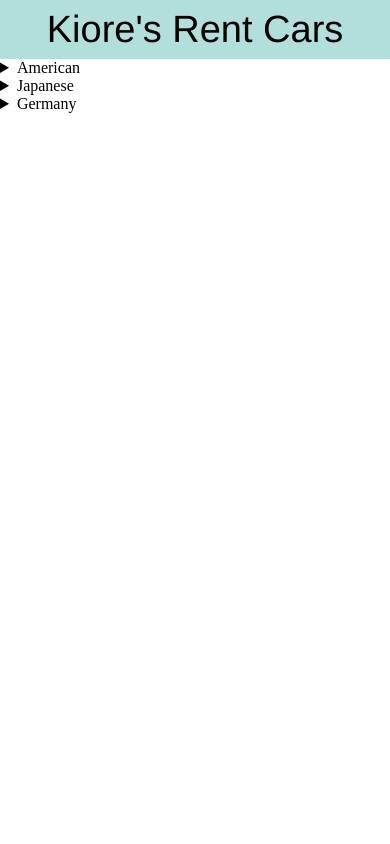
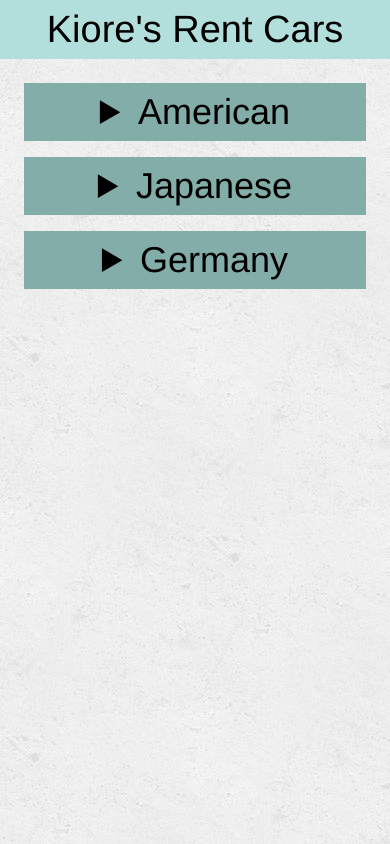
Before and after one commit to Kiore0613/week6, an Angular app in the folder homework1/: page / in a window 390 px wide. Built offline with nearby package versions, Linux system fonts and the light colour scheme.

Commit message:
add styles and make responsive

```diff
--- a/homework1/src/app/modules/layout/accordion/accordion.component.html
+++ b/homework1/src/app/modules/layout/accordion/accordion.component.html
@@ -2,15 +2,33 @@
 <details [open]="isOpen">
   <summary>{{vehicles.categoryName}}</summary>
   <div class="body" *ngFor="let item of vehicles.vehicleCollection">
-    <span>{{item.brand}}</span>
-    <span>{{item.model}}</span>
-    <span>{{item.price}}</span>
-    <span>{{item.releaseYear}}</span>
-    <span>{{item.weight}}</span>
-    <span>{{item.engineDescription}}</span>
-    <img [src]="item.logo">
-    <img [src]="item.image">
+    <img [src]="item.logo" class="img-logo">
+    <div class="item-container">
+      <h2>Brand:</h2>
+      <span>{{item.brand}}</span>
+    </div>
+    <div class="item-container">
+      <h2>Model:</h2>
+      <span>{{item.model}}</span>
+    </div>
+    <div class="item-container">
+      <h2>Price:</h2>
+      <span>{{item.price | currency: 'USD': true: "2.0-0"}} </span>
+    </div>
+    <div class="item-container">
+      <h2>Release Year:</h2>
+      <span>{{item.releaseYear}}</span>
+    </div>
+    <div class="item-container">
+      <h2>weight:</h2>
+      <span>{{item.weight | number:"1.0"}} Kg</span>
+    </div>
+    <h2 class="engine-description">Engine Description</h2>
+    <div *ngFor="let description of item.engineDescription">
+      <li>{{description}}</li>
+    </div>
+    <img [src]="item.image" class="img-car">
+    <hr>
   </div>
-  <p></p>
 </details>
 <!--</div>-->
--- a/homework1/src/app/modules/layout/accordion/accordion.component.scss
+++ b/homework1/src/app/modules/layout/accordion/accordion.component.scss
@@ -0,0 +1,81 @@
+@import '../../../../assets/styles/variables';
+@import '../../../../assets/styles/mixins';
+
+details {
+  display: flex;
+  justify-content: center;
+  padding: 8px;
+  background: $primary-dark;
+  font-family: $font-family;
+  font-size: $title-size;
+  cursor: pointer;
+}
+@keyframes open {
+  0% {opacity: 0; margin-left: -20px}
+  100% {opacity: 1; margin-left: 0px}
+}
+
+details[open] summary ~ * {
+  animation: open .5s ease-in-out;
+  background: $primary-light;
+}
+
+.img-logo {
+  display: flex;
+  justify-content: center;
+  height: 120px;
+  width: 120px;
+  margin: 0 auto;
+  padding: 16px;
+  border-radius: 40%;
+}
+
+.item-container {
+  display: flex;
+  justify-content: space-between;
+}
+
+h2 {
+  margin: 4px;
+  padding: 8px;
+  font-size: $subtitle-size;
+}
+span, li {
+  margin: 4px;
+  padding: 8px;
+  border: 2px dashed $secondary-dark;
+  font-size: $text-size;
+}
+
+.engine-description {
+  margin-top: 16px;
+  display: flex;
+  justify-content: center;
+}
+
+.img-car {
+  display: flex;
+  justify-content: center;
+  height: 80%;
+  width: 80%;
+  margin: 16px auto;
+  border: 2px dashed $secondary-dark;
+  border-radius: 20%;
+
+}
+
+hr {
+  border: 4px dotted $secondary-dark;
+}
+
+@include screen-laptop {
+  .img-car{
+    height: 40%;
+    width: 60%;
+  }
+
+  .img-logo {
+    height: 160px;
+    width: 160px;
+  }
+}
--- a/homework1/src/app/modules/layout/layout/layout.component.html
+++ b/homework1/src/app/modules/layout/layout/layout.component.html
@@ -1,4 +1,6 @@
 <header>Kiore's Rent Cars</header>
-<div class="accordion" *ngFor="let item of arrVehicleCollection">
-  <app-accordion [vehicles]="item"></app-accordion>
+<div class="container">
+  <div *ngFor="let item of arrVehicleCollection" class="accordion">
+    <app-accordion [vehicles]="item"></app-accordion>
+  </div>
 </div>
--- a/homework1/src/app/modules/layout/layout/layout.component.scss
+++ b/homework1/src/app/modules/layout/layout/layout.component.scss
@@ -1,4 +1,5 @@
 @import '../../../../assets/styles/variables';
+@import '../../../../assets/styles/mixins';
 
 header {
   display: flex;
@@ -8,3 +9,18 @@ header {
   font-family: $font-family;
   font-size: $header-size;
 }
+
+.container {
+  margin: 16px;
+}
+
+.accordion {
+  padding: 8px;
+}
+
+@include screen-laptop {
+  .container{
+    margin: 16px auto;
+    width: 60%;
+  }
+}
--- a/homework1/src/app/modules/layout/mock/vehicles.mock.ts
+++ b/homework1/src/app/modules/layout/mock/vehicles.mock.ts
@@ -78,7 +78,7 @@ export const vehicleData: Vehicle[] = [
       'Maximum torque revolutions 6,100 rpm'
     ],
     image: 'https://i.blogs.es/8b7ad7/porsche-911-2019-992-6-/450_1000.jpg',
-    logo: 'https://d1eip2zddc2vdv.cloudfront.net/dphotos/750x400/12710-1528188795.jpg',
+    logo: 'https://images-na.ssl-images-amazon.com/images/I/61b2FkbZsEL._SL1000_.jpg',
     model: 'BMW M6 COUPE ',
     price: 135000,
     releaseYear: '2019',
--- a/homework1/src/assets/styles/_mixins.scss
+++ b/homework1/src/assets/styles/_mixins.scss
@@ -1,19 +1,19 @@
 @import '_variables.scss';
 
 @mixin screen-tablet {
-  @media (max-width: #{$screen-tablet}) {
+  @media (min-width: #{$screen-tablet}) {
     @content;
   }
 }
 
 @mixin screen-laptop {
-  @media (max-width: #{$screen-laptop}) {
+  @media (min-width: #{$screen-laptop}) {
     @content;
   }
 }
 
 @mixin screen-laptop-l {
-  @media (max-width: #{$screen-laptop-l}) {
+  @media (min-width: #{$screen-laptop-l}) {
     @content;
   }
 }
--- a/homework1/src/styles.scss
+++ b/homework1/src/styles.scss
@@ -4,4 +4,6 @@
 body{
   margin: $margin;
   padding: $padding;
+  background: url('../src/assets/images/bg-texture.png');
+  background-repeat: repeat;
 }
```
Also changed, not shown: homework1/src/assets/images/bg-texture.png (added).
